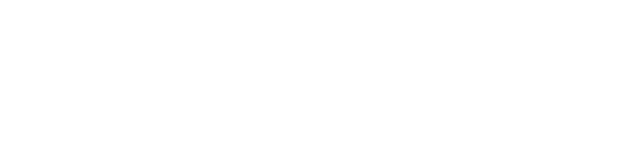
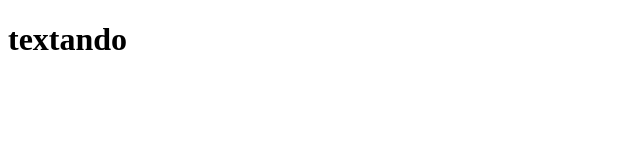
Before and after one commit to LukassilvaCarvalho/HTML-CSS, a plain HTML site: page DESAFIOS/desafio26/mq004/index.html in a window 1280 px wide. Shown: the whole page, without its empty margins (0-640 px from the left). Drawn offline with Linux system fonts and the light colour scheme.

Commit message:
Update index.html

```diff
--- a/DESAFIOS/desafio26/mq004/index.html
+++ b/DESAFIOS/desafio26/mq004/index.html
@@ -7,6 +7,8 @@
     <title>Document</title>
 </head>
 <body>
-
+    <main>
+        <h1>textando</h1>
+    </main>
 </body>
 </html>
```
